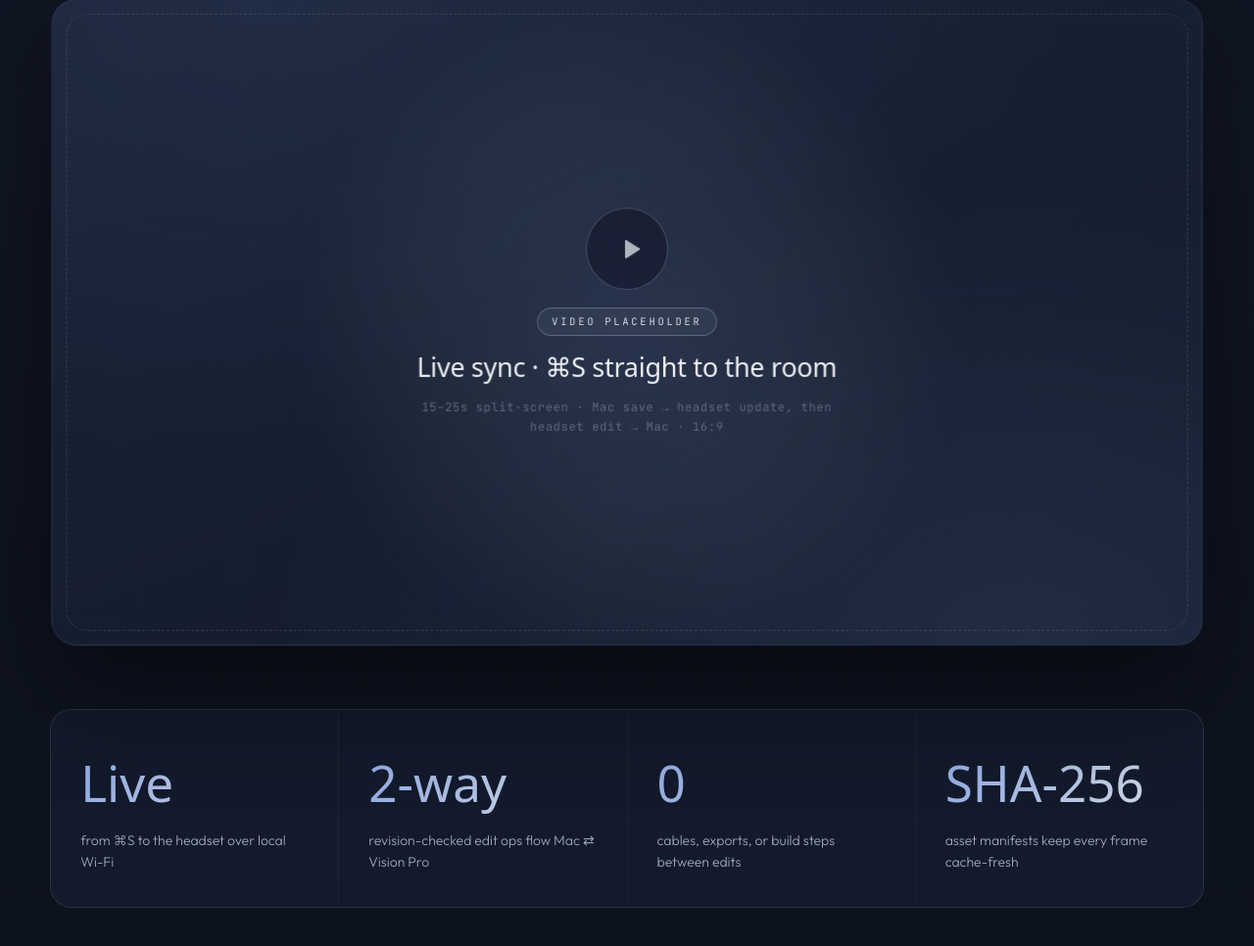
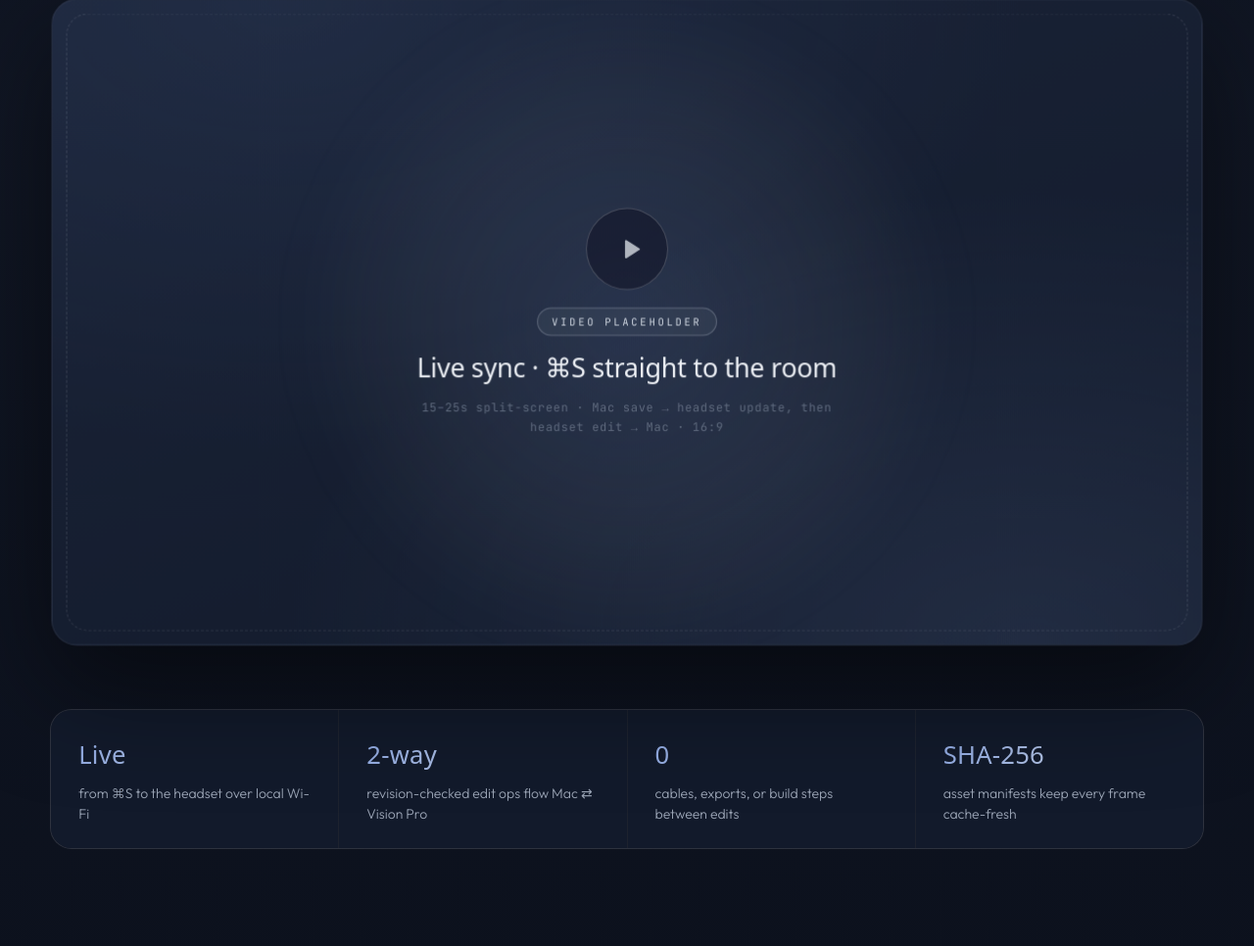
Before and after one commit to mike-bundy/maestrostud-io, a plain HTML site: page index.html in a window 1280 px wide. Shown: the part 7102-8068 px from the top of the page at 98% size. Drawn offline with Linux system fonts and the light colour scheme; animation ran at ten frames a second; a web font is replaced by a local one.

Commit message:
Sync stats: smaller nowrap stat callouts, tighter tiles
Co-Authored-By: Claude Fable 5 <noreply@anthropic.com>

```diff
--- a/assets/css/site.css
+++ b/assets/css/site.css
@@ -686,22 +686,25 @@ h2.in-view .w { opacity: 1; transform: none; }
 }
 .stat {
   background: var(--bg-2);
-  padding: 34px 30px;
+  padding: 26px 28px 24px;
 }
 .stat .stat-n {
   font-family: var(--font-display);
-  font-size: clamp(34px, 4vw, 52px);
-  font-weight: 400;
+  font-size: clamp(20px, 2vw, 26px);
+  font-weight: 500;
+  letter-spacing: 0.01em;
+  white-space: nowrap;
   background: var(--grad-glow);
   -webkit-background-clip: text;
   background-clip: text;
   color: transparent;
 }
 .stat .stat-l {
-  margin-top: 6px;
+  margin-top: 8px;
   font-size: 14px;
   color: var(--ink-dim);
   font-weight: 300;
+  line-height: 1.5;
 }
 
 /* --------------------------------------------------------------------------
```
